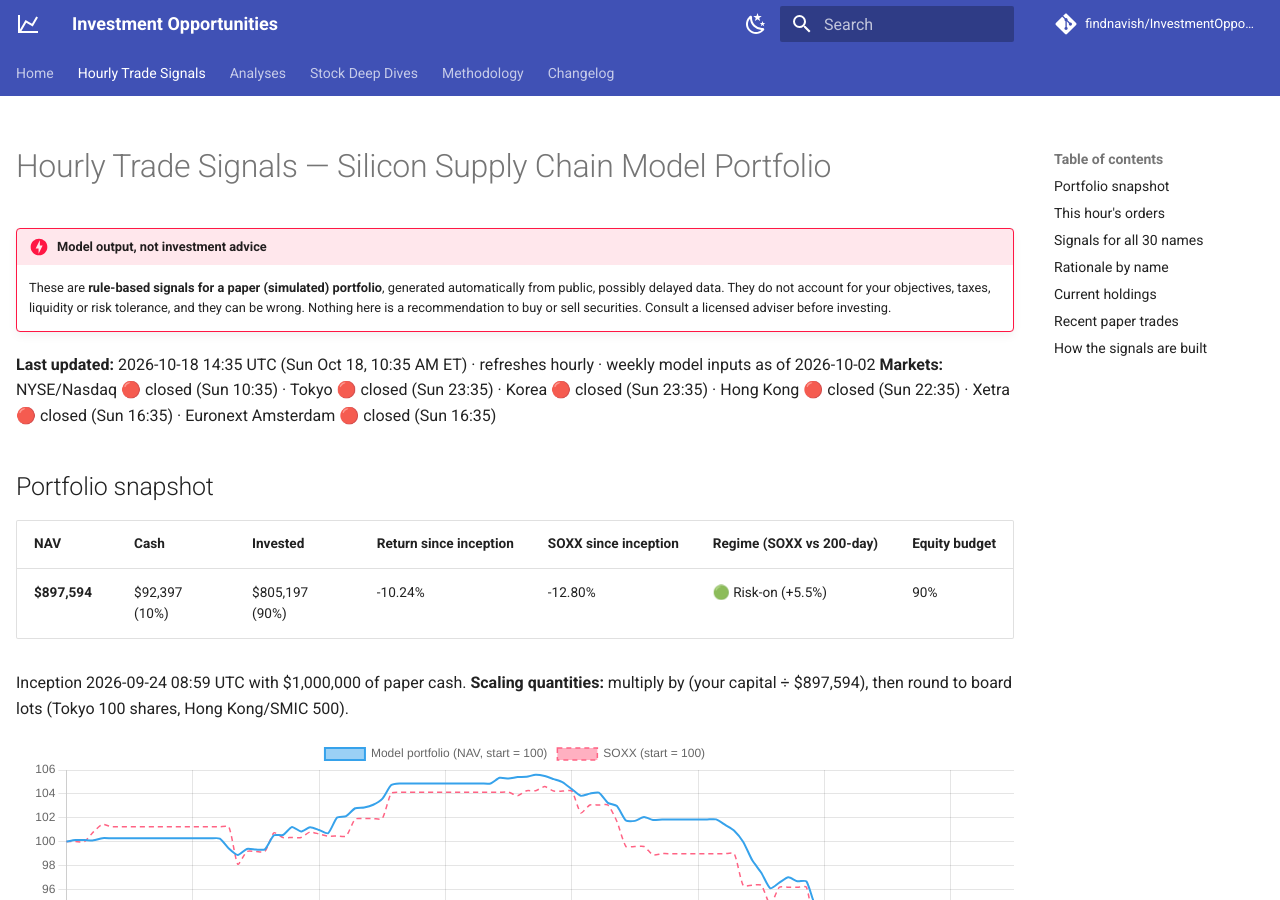
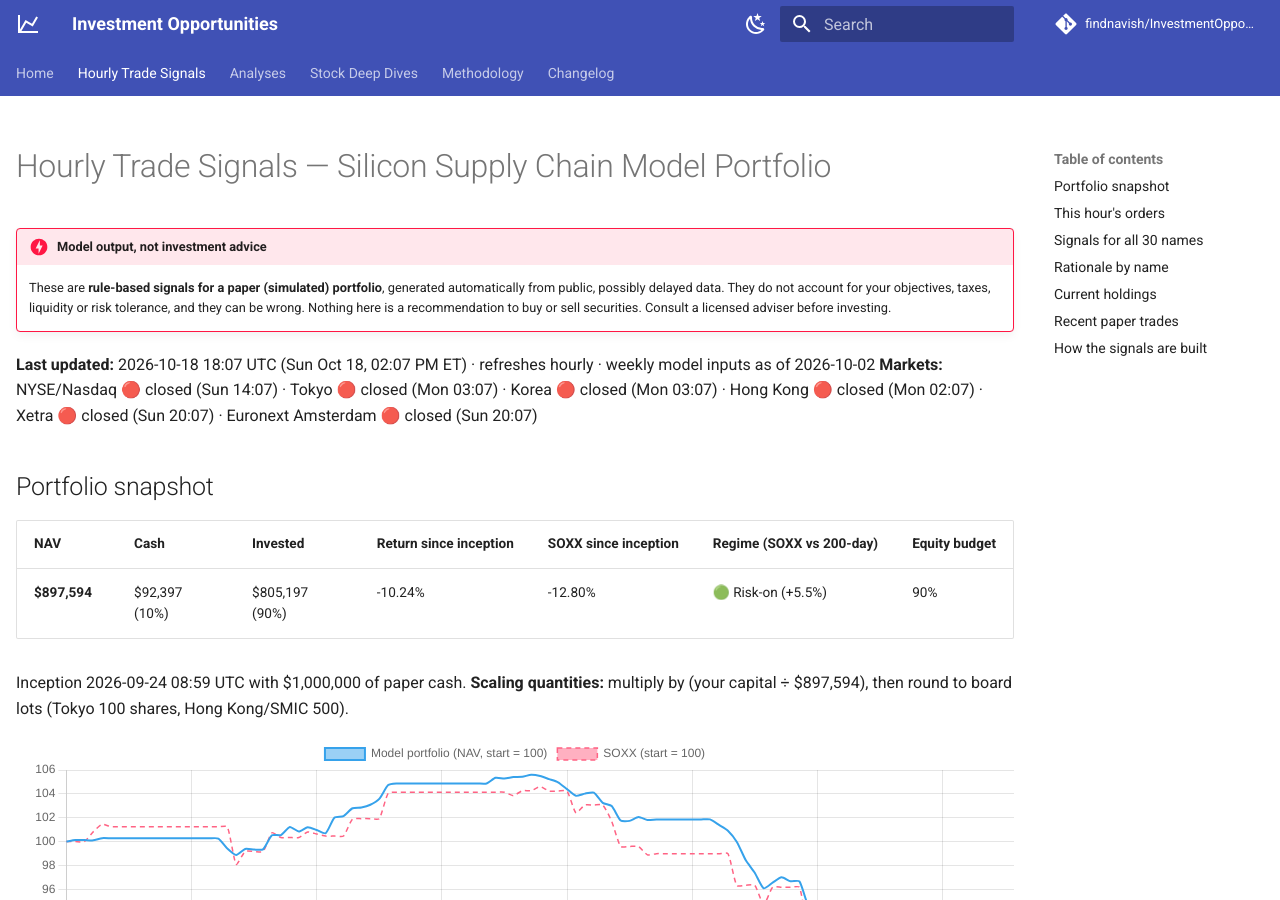
Before and after one commit to findnavish/InvestmentOpportunities, an MkDocs documentation site: the page built from docs/trade-signals/index.md, in a window 1280 px wide and 900 px high. Built offline with MkDocs 1.6.1 and Material for MkDocs 9.7.7, drawn with Linux system fonts in a browser that asks for light colours; comment, search, counter and statistics services are not loaded.

Commit message:
Signals update 2026-10-18 18:07 UTC

```diff
--- a/docs/trade-signals/index.md
+++ b/docs/trade-signals/index.md
@@ -8,8 +8,8 @@ hide:
 !!! danger "Model output, not investment advice"
     These are **rule-based signals for a paper (simulated) portfolio**, generated automatically from public, possibly delayed data. They do not account for your objectives, taxes, liquidity or risk tolerance, and they can be wrong. Nothing here is a recommendation to buy or sell securities. Consult a licensed adviser before investing.
 
-**Last updated:** 2026-10-18 14:35 UTC (Sun Oct 18, 10:35 AM ET) · refreshes hourly · weekly model inputs as of 2026-10-02
-**Markets:** NYSE/Nasdaq 🔴 closed (Sun 10:35) · Tokyo 🔴 closed (Sun 23:35) · Korea 🔴 closed (Sun 23:35) · Hong Kong 🔴 closed (Sun 22:35) · Xetra 🔴 closed (Sun 16:35) · Euronext Amsterdam 🔴 closed (Sun 16:35)
+**Last updated:** 2026-10-18 18:07 UTC (Sun Oct 18, 02:07 PM ET) · refreshes hourly · weekly model inputs as of 2026-10-02
+**Markets:** NYSE/Nasdaq 🔴 closed (Sun 14:07) · Tokyo 🔴 closed (Mon 03:07) · Korea 🔴 closed (Mon 03:07) · Hong Kong 🔴 closed (Mon 02:07) · Xetra 🔴 closed (Sun 20:07) · Euronext Amsterdam 🔴 closed (Sun 20:07)
 
 ## Portfolio snapshot
 
```
Also changed, not shown: docs/trade-signals/nav.json (+1 -1 lines).
